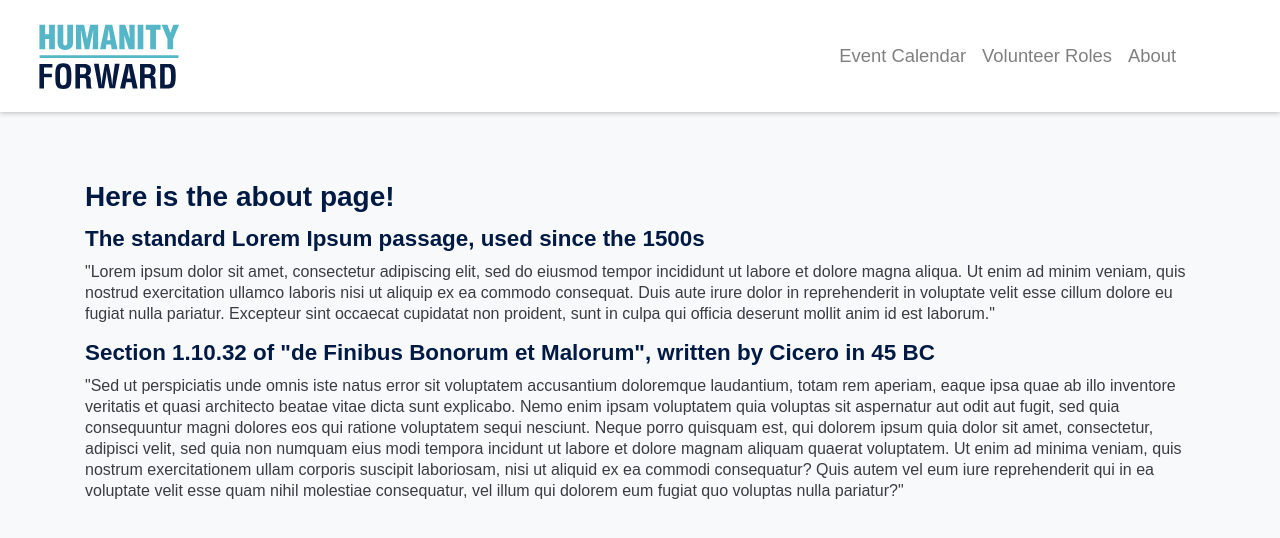
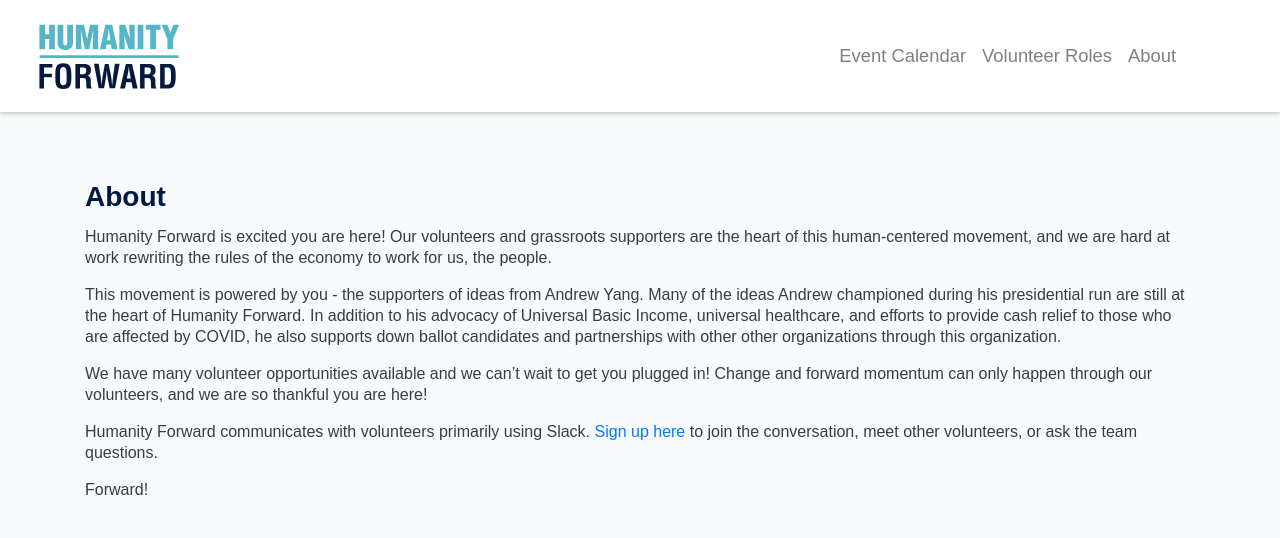
Before and after one commit to HF-RapidResponse/volunteer-portal, a React (Create React App) app: page /about in a window 1280 px wide. Shown: the top 538 px of the page. Built offline with nearby package versions, Linux system fonts and the light colour scheme.

Commit message:
Add text content from Christina's google doc (#9)
* Begin incorporating text blurbs from Christina

* Calendar events blurb now references slack updates

* Include Slack hyperlinks in About + Calendar, per Tucker's review

```diff
--- a/src/components/About.js
+++ b/src/components/About.js
@@ -4,35 +4,33 @@ function About() {
   document.title = 'HF Volunteer Portal - About Us';
   return (
     <>
-      <h1>Here is the about page!</h1>
-      <h2>The standard Lorem Ipsum passage, used since the 1500s</h2>
+      <h1>About</h1>
       <p>
-        "Lorem ipsum dolor sit amet, consectetur adipiscing elit, sed do eiusmod
-        tempor incididunt ut labore et dolore magna aliqua. Ut enim ad minim
-        veniam, quis nostrud exercitation ullamco laboris nisi ut aliquip ex ea
-        commodo consequat. Duis aute irure dolor in reprehenderit in voluptate
-        velit esse cillum dolore eu fugiat nulla pariatur. Excepteur sint
-        occaecat cupidatat non proident, sunt in culpa qui officia deserunt
-        mollit anim id est laborum."
+        Humanity Forward is excited you are here! Our volunteers and grassroots
+        supporters are the heart of this human-centered movement, and we are hard
+        at work rewriting the rules of the economy to work for us, the people.
       </p>
-      <h2>
-        Section 1.10.32 of "de Finibus Bonorum et Malorum", written by Cicero in
-        45 BC
-      </h2>
       <p>
-        "Sed ut perspiciatis unde omnis iste natus error sit voluptatem
-        accusantium doloremque laudantium, totam rem aperiam, eaque ipsa quae ab
-        illo inventore veritatis et quasi architecto beatae vitae dicta sunt
-        explicabo. Nemo enim ipsam voluptatem quia voluptas sit aspernatur aut
-        odit aut fugit, sed quia consequuntur magni dolores eos qui ratione
-        voluptatem sequi nesciunt. Neque porro quisquam est, qui dolorem ipsum
-        quia dolor sit amet, consectetur, adipisci velit, sed quia non numquam
-        eius modi tempora incidunt ut labore et dolore magnam aliquam quaerat
-        voluptatem. Ut enim ad minima veniam, quis nostrum exercitationem ullam
-        corporis suscipit laboriosam, nisi ut aliquid ex ea commodi consequatur?
-        Quis autem vel eum iure reprehenderit qui in ea voluptate velit esse
-        quam nihil molestiae consequatur, vel illum qui dolorem eum fugiat quo
-        voluptas nulla pariatur?"
+        This movement is powered by you - the supporters of ideas from Andrew Yang.
+        Many of the ideas Andrew championed during his presidential run are still
+        at the heart of Humanity Forward. In addition to his advocacy of Universal
+        Basic Income, universal healthcare, and efforts to provide cash relief to
+        those who are affected by COVID, he also supports down ballot candidates
+        and partnerships with other other organizations through this organization.
+      </p>
+      <p>
+        We have many volunteer opportunities available and we can’t wait to get you
+        plugged in! Change and forward momentum can only happen through our volunteers,
+        and we are so thankful you are here!
+      </p>
+      <p>
+        Humanity Forward communicates with volunteers primarily using Slack.&nbsp;
+        <a href="https://on.movehumanityforward.com/join_slack">Sign up here</a>
+        &nbsp;to join the conversation, meet other volunteers, or ask the team
+        questions.
+      </p>
+      <p>
+        Forward!
       </p>
     </>
   );
--- a/src/components/Calendar.js
+++ b/src/components/Calendar.js
@@ -12,9 +12,10 @@ function Calendar() {
     <>
       <h1>Attend an Event</h1>
       <p>
-        Message about how we have a lot of exciting HF events, sharing that
-        there are different kinds of events to attend, ranging from this to
-        that.
+        We can’t wait for you to join us at an event! Select an event for
+        more information, and for registration links. If you have&nbsp;
+        <a href="https://on.movehumanityforward.com/join_slack">joined the HF slack workspace,</a>
+        &nbsp;be sure to check our #announcements channel for updates and event postings.
       </p>
       {loading && <LoadingSpinner />}
       <iframe
--- a/src/components/Home.js
+++ b/src/components/Home.js
@@ -12,14 +12,15 @@ function Home() {
     <>
       <h1>Welcome to the HF Volunteer Portal!</h1>
       <p>
-        This space is for some motivational text that also explains what this
-        dashboard can be used for. Volunteering is fun!
+        Humanity Forward is excited you are here! Our volunteers and grassroots
+        supporters are the heart of this human-centered movement. We are hard
+        at work rewriting the rules of the economy to work for us, the people.
       </p>
       <section>
         <h2>Attend an Event</h2>
         <p>
-          Insert a short, one to two sentence blurb about how easy it is to
-          attend Humanity Forward events.
+          There are many opportunities to participate in Humanity Forward events.
+          Take a look at our calendar for more information.
         </p>
         <Link to={'/calendar'}>
           <Button variant="info" className="wide-btn">
@@ -30,8 +31,9 @@ function Home() {
       <section>
         <h2>Browse HF Volunteer Roles</h2>
         <p>
-          Insert a short, one to two sentence blurb saying that we have
-          available roles that need to be filled.
+          Humanity Forward is looking to grow our volunteer teams, and we have
+          many opportunities for you to apply your time, talents and enthusiasm!
+          Take a look at our openings for more information.
         </p>
         <Link to={'/roles'}>
           <Button variant="info" className="wide-btn">
--- a/src/components/Roles.js
+++ b/src/components/Roles.js
@@ -12,8 +12,9 @@ function Roles() {
     <>
       <h1>Browse HF Volunteer Roles</h1>
       <p>
-        Some messages about how there are available positions and roles and jobs
-        to fill in. Something else about this, too.
+        Humanity Forward has many volunteer opportunities available, and we look
+        forward to growing our teams! Please consider applying, and let us know
+        if you have any questions!
       </p>
       {loading && <LoadingSpinner />}
       <iframe
```
